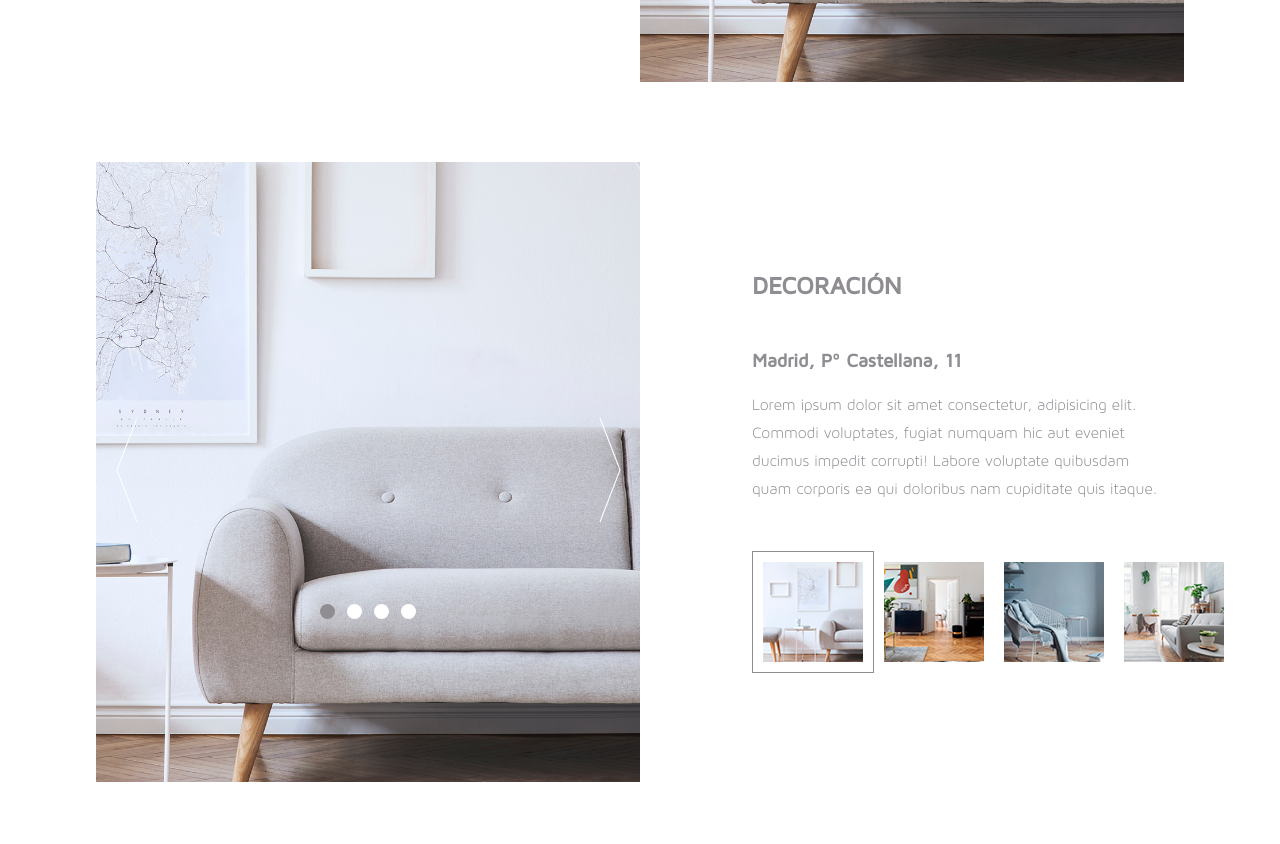
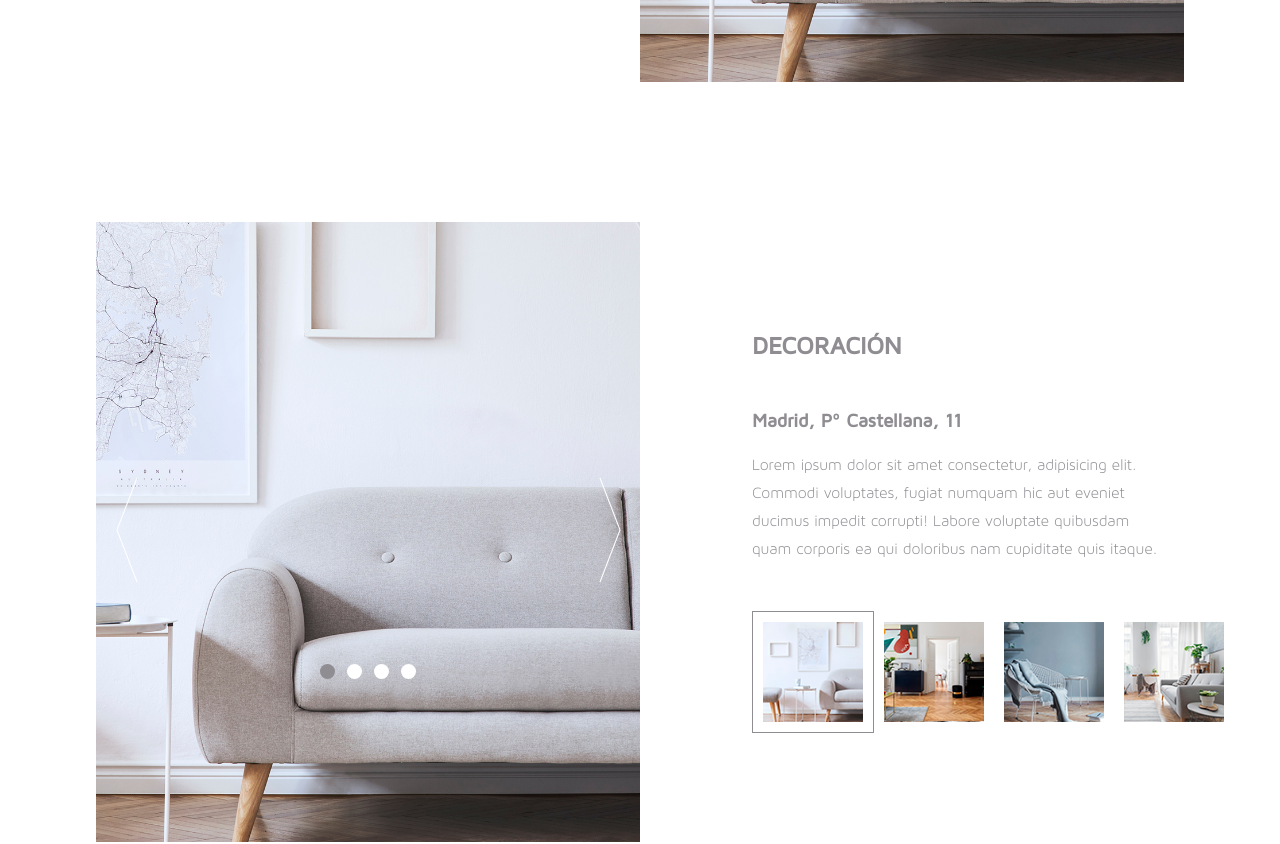
Before and after one commit to edugandia/MRBproy, a React (Create React App) app: page / in a window 1280 px wide. Shown: the part 2520-3364 px from the top of the page. Built offline with nearby package versions, Linux system fonts and the light colour scheme.

Commit message:
Decoration maquetada

```diff
--- a/src/components/mainPage/decoration/Decoration.scss
+++ b/src/components/mainPage/decoration/Decoration.scss
@@ -1,4 +1,10 @@
-#decoration-general-container{
-    width: 100%;
-    min-height: 500px;
+#decoration-general-container {
+  width: 100%;
+  margin-top: 40px;
 }
+
+@media(min-width: 768px){
+    #decoration-general-container{
+      margin-top: 60px;
+    }
+  }
```
